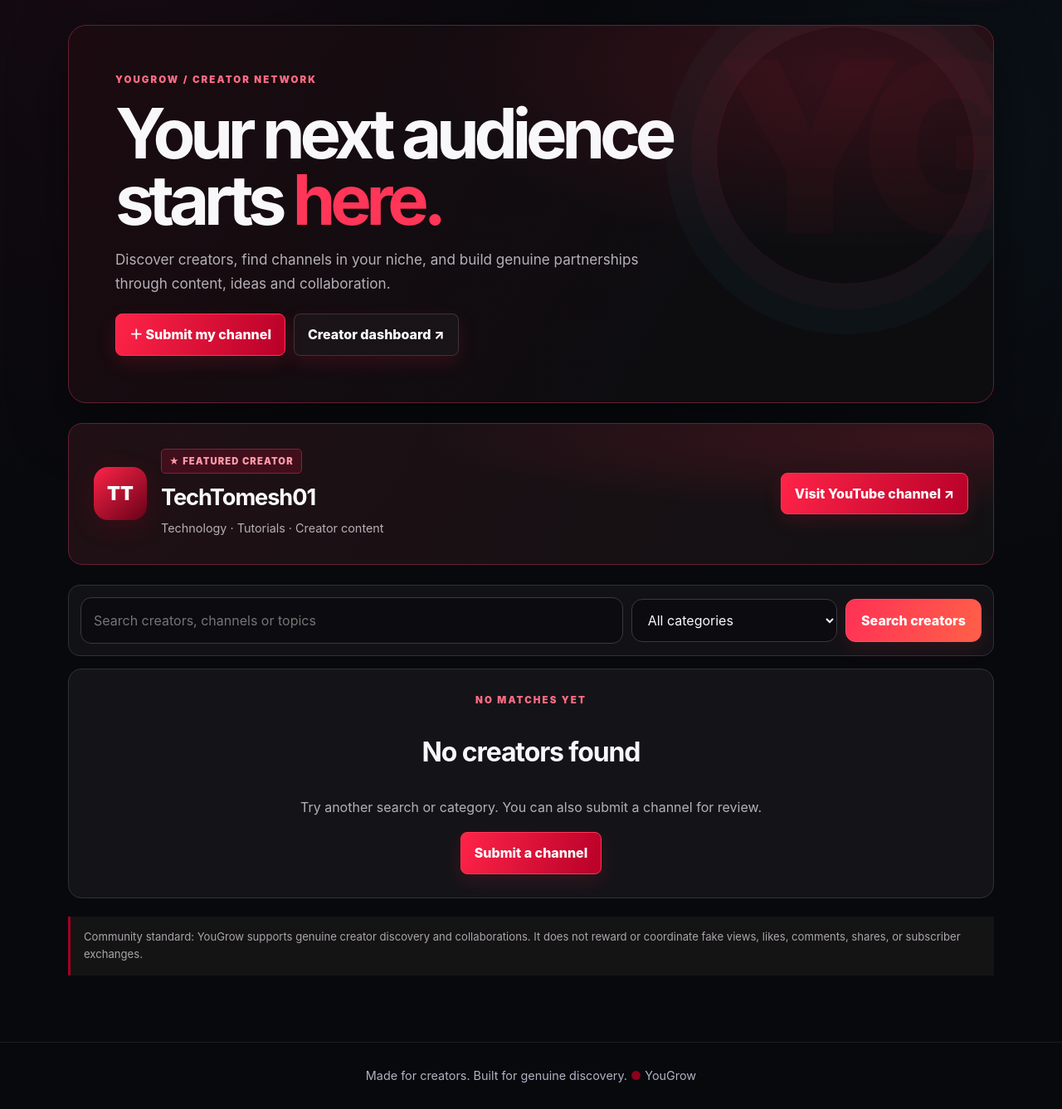
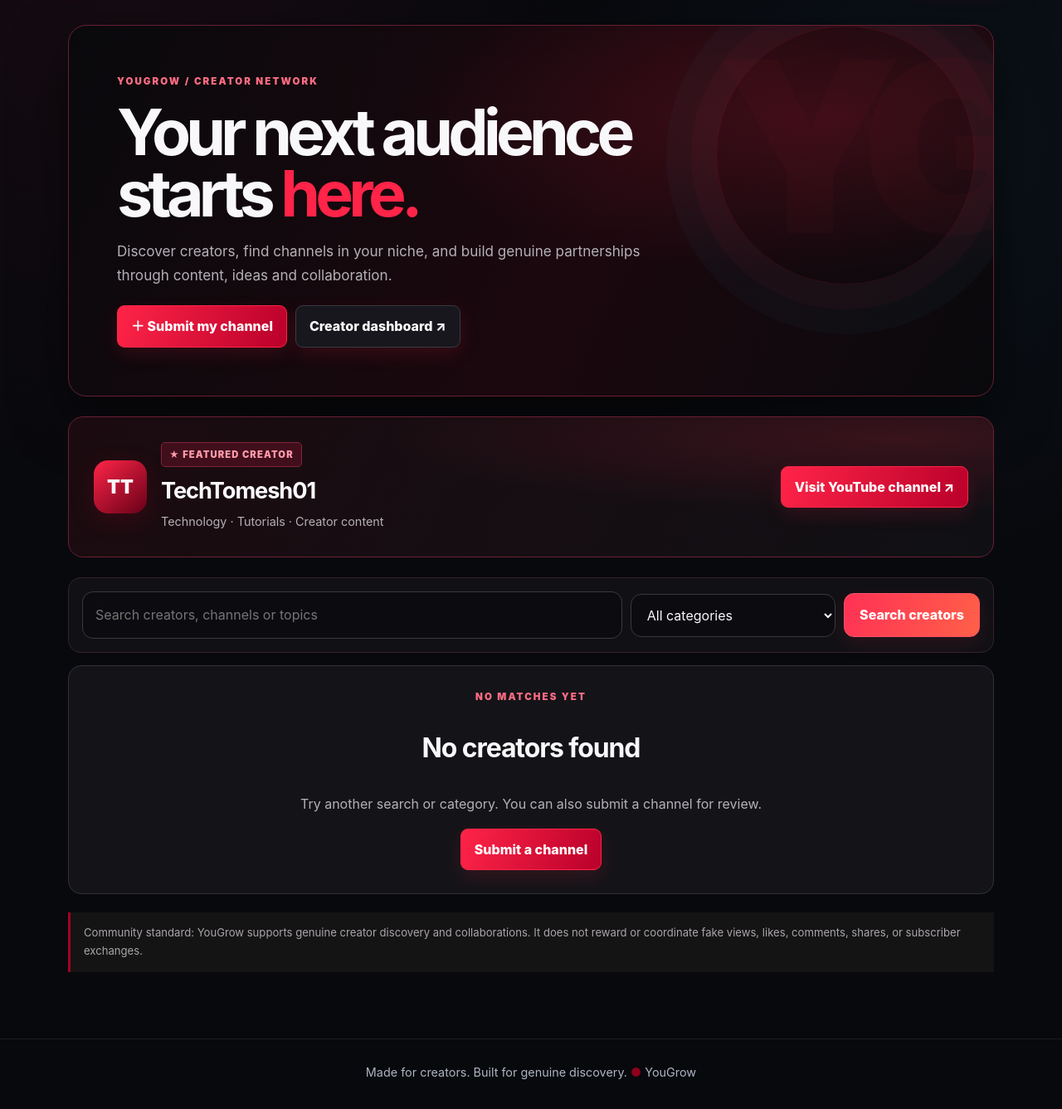
Before and after one commit to techtomesh01-ctrl/YouGrow, a Python web app: template templates/creators.html in a window 1280 px wide. Shown: the part 81-1418 px from the top of the page at 83% size. After the commit the page ends 1383 px from the top, so only its background shows below. Run offline with Jinja, Linux system fonts and the light colour scheme; the template is opened without the code that fills it, so the values that code supplies are empty.

Commit message:
Polish creator discovery to match final YouGrow mockup

```diff
--- a/templates/creators.html
+++ b/templates/creators.html
@@ -49,6 +49,22 @@
 .yg-discover input,.yg-discover select{background:#0c0c10;color:#f8f8fb;border-color:#383840}.yg-discover .empty{background:#141418;border:1px solid #303038;border-radius:16px;padding:28px}
 @media(max-width:760px){.yg-discover .searchbar{grid-template-columns:1fr}.yg-discover .grid{grid-template-columns:repeat(2,minmax(0,1fr))}}
 @media(max-width:480px){.yg-discover .grid{grid-template-columns:1fr}.yg-discover .featured-left{align-items:flex-start}}
+
+/* Final mockup alignment: cinematic creator discovery */
+.yg-discover{max-width:1240px;color:#f8f8fb}
+.yg-discover .hero{min-height:340px;border-radius:22px;padding:clamp(28px,5vw,58px);background:radial-gradient(ellipse at 82% 25%,#ff24482b,transparent 40%),linear-gradient(115deg,#09090c,#1b080e 56%,#09090c);border-color:#652032;box-shadow:0 24px 65px #0008}
+.yg-discover h1{font-size:clamp(2.7rem,6vw,4.8rem);max-width:760px}
+.yg-discover h1 span{color:#ff2448}
+.yg-discover .searchbar{background:#111115;border-color:#32232a;border-radius:15px;padding:16px}
+.yg-discover .grid{grid-template-columns:repeat(3,minmax(0,1fr));gap:16px}
+.yg-discover .creator{border-radius:16px;background:linear-gradient(155deg,#1a171c,#0e0e12);border-color:#30262c;box-shadow:0 14px 36px #0005;transition:transform .18s,border-color .18s}
+.yg-discover .creator:hover{transform:translateY(-3px);border-color:#ff244877}
+.yg-discover .btn{background:linear-gradient(110deg,#ff2448,#b9002a);border-color:#ff2448;border-radius:9px}
+.yg-discover .btn.alt{background:#17171d;border-color:#393941}
+.yg-discover .featured{border-radius:18px;background:radial-gradient(ellipse at 90% 15%,#ff24482a,transparent 44%),linear-gradient(120deg,#1b0b10,#101014);border-color:#6b2033}
+@media(max-width:760px){.yg-discover .grid{grid-template-columns:repeat(2,minmax(0,1fr))}.yg-discover .searchbar{grid-template-columns:1fr}.yg-discover .hero{min-height:0}}
+@media(max-width:440px){.yg-discover .grid{grid-template-columns:1fr}}
+
 </style>
 <div class="yg-discover">
   <section class="hero">
```
